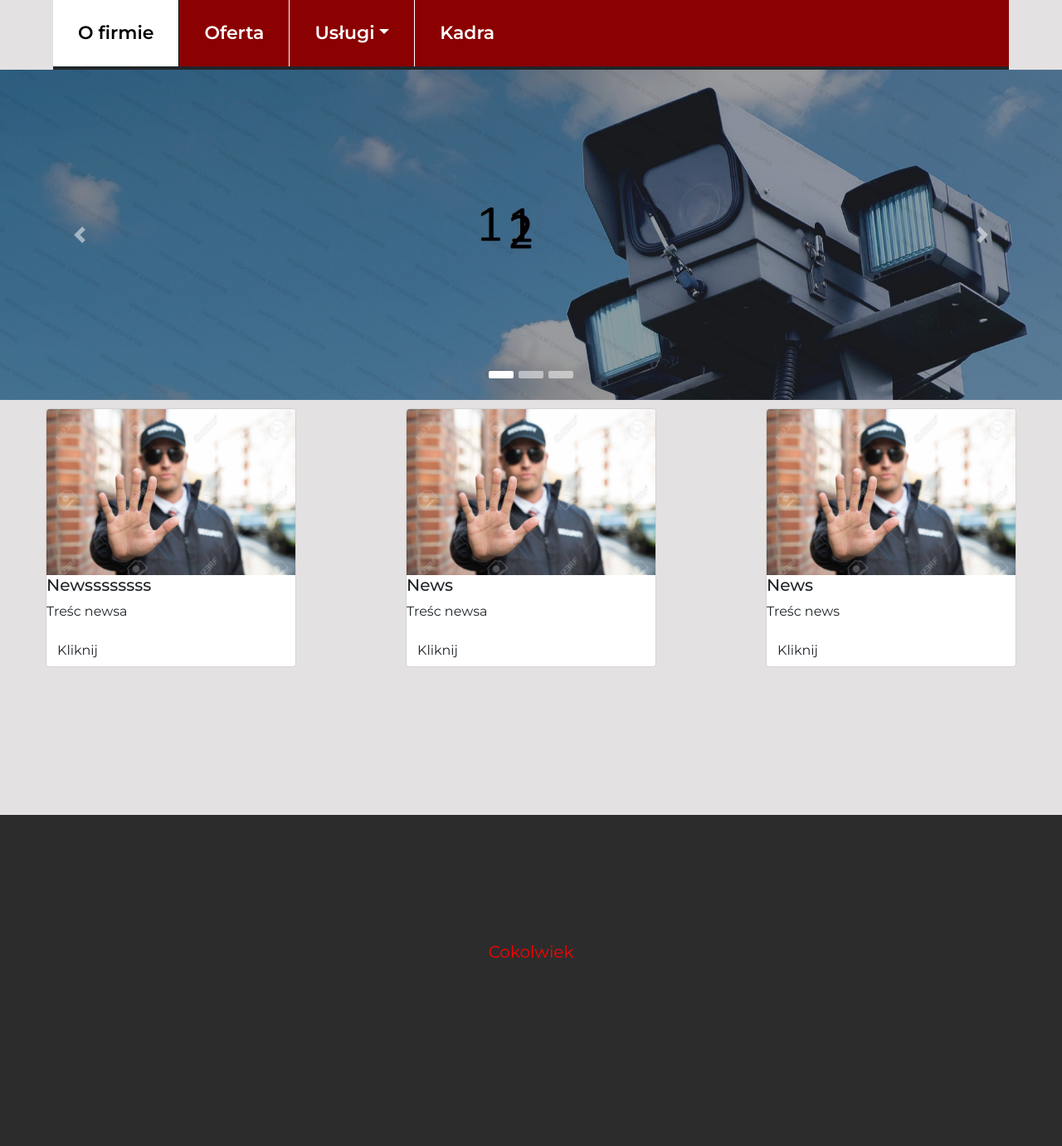
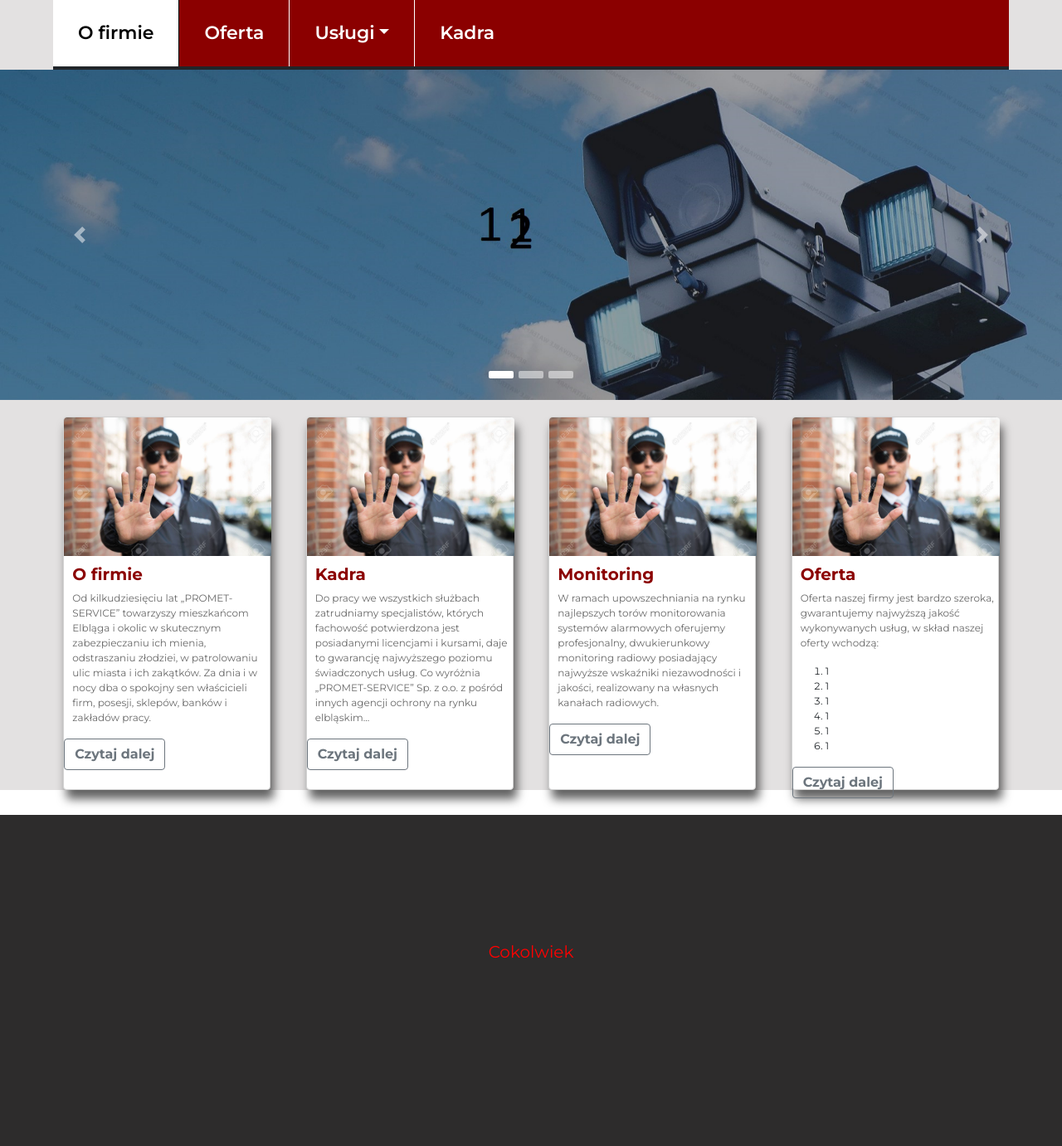
Before and after one commit to aircraftman3/promet, a PHP site: page / in a window 1280 px wide. Shown: the part 181-1562 px from the top of the page at 83% size. Run offline with PHP 8.4, Linux system fonts and the light colour scheme; some libraries are stand-ins or nearby versions.

Commit message:
-styling of section 2- card images cdn

```diff
--- a/index.html
+++ b/index.html
@@ -153,25 +153,49 @@
                 <div class="section2-image">
                     <img src="./images/guard.jpg" class="img-fluid" alt="">
                     <div>
-                        <h5>Newssssssss</h5>
-                        <p>Treśc newsa</p>
-                        <a href="" class="btn">Kliknij</a>
+                        <h5>O firmie</h5>
+                        <p>Od kilkudziesięciu lat „PROMET-SERVICE” towarzyszy mieszkańcom Elbląga i okolic w skutecznym
+                            zabezpieczaniu ich mienia, odstraszaniu złodziei, w patrolowaniu ulic miasta i ich zakątków.
+                            Za dnia i w nocy dba o spokojny sen właścicieli firm, posesji, sklepów, banków i zakładów pracy. </p>
+                        <a href="" class="btn btn-outline-secondary">Czytaj dalej</a>
                     </div>
                 </div>
                 <div class="section2-image">
                     <img src="./images/guard.jpg" class="img-fluid" alt="">
                     <div>
-                        <h5>News</h5>
-                        <p>Treśc newsa</p>
-                        <a href="" class="btn">Kliknij</a>
+                        <h5>Kadra</h5>
+                        <p> Do pracy we wszystkich służbach zatrudniamy specjalistów, których fachowość potwierdzona jest
+                            posiadanymi licencjami i kursami, daje to gwarancję najwyższego poziomu świadczonych usług.
+
+                            Co wyróżnia „PROMET-SERVICE” Sp. z o.o. z pośród innych agencji ochrony na rynku elbląskim... </p>
+                        <a href="" class="btn btn-outline-secondary">Czytaj dalej</a>
                     </div>
                 </div>
                 <div class="section2-image">
                     <img src="./images/guard.jpg" class="img-fluid" alt="">
                     <div>
-                        <h5>News</h5>
-                        <p>Treśc news</p>
-                        <a href="" class="btn">Kliknij</a>
+                        <h5>Monitoring</h5>
+                        <p>W ramach upowszechniania na rynku najlepszych torów monitorowania systemów alarmowych
+                            oferujemy profesjonalny, dwukierunkowy monitoring radiowy posiadający najwyższe wskaźniki niezawodności i jakości, realizowany na własnych kanałach radiowych.
+                        </p>
+                        <a href="" class="btn btn-outline-secondary">Czytaj dalej</a>
+                    </div>
+                </div>
+                <div class="section2-image">
+                    <img src="./images/guard.jpg" class="img-fluid" alt="">
+                    <div>
+                        <h5>Oferta</h5>
+                        <p>Oferta naszej firmy jest bardzo szeroka, gwarantujemy najwyższą jakość wykonywanych usług,
+                            w skład naszej oferty wchodzą:
+                        <ol>
+                        <li>1</li>
+                        <li>1</li>
+                        <li>1</li>
+                        <li>1</li>
+                        <li>1</li>
+                        <li>1</li>
+                    </ol></p>
+                        <a href="" class="btn btn-outline-secondary">Czytaj dalej</a>
                     </div>
                 </div>
             </div>
--- a/style.css
+++ b/style.css
@@ -119,8 +119,6 @@ ul {
     text-transform: uppercase;
 
 }
-
-
 
 
 .mid-bar-inner-logo {
@@ -397,7 +395,7 @@ ul {
 
     width: 100%;
     background-color: #e3e1e1;
-    height: 500px;
+    height: 100%
 }
 
 .section2-inner {
@@ -407,24 +405,55 @@ ul {
 }
 
 .section2-images {
-
-padding-top: 10px;
+    margin-bottom: 30px;
+    padding-top: 20px;
     display: flex;
-    justify-content: space-between;
+    justify-content: space-around;
+    flex-wrap: wrap;
 }
 
 .section2-image {
+    box-shadow: 4px 11px 12px 0px rgba(0,0,0,0.62);
+    font-size: 12px;
+    max-height: 450px;
+    max-width: 250px;
     border-radius: 4px;
     border: lightgrey solid 1px;
     background-color: white;
+    overflow-wrap: break-word;
 }
+
+.section2-image h5 {
+
+    font-weight: bold;
+    padding-left: 10px;
+    padding-top: 10px;
+    color: darkred;
+}
+
+.section2-image p {
+    color: dimgrey;
+    padding-left: 10px;
+}
+
+.section2-image a {
+
+    font-weight: bold;
+
+
+}
+.section2-image a:hover {
+    background-color: darkred;
+    color: white;
+}
+
+
 
 .section2-image img {
     border-top-left-radius: 4px;
     border-top-right-radius: 4px;
-    max-width: 300px;
+    max-width: 250px;
 }
-
 
 
 /*.section2-images {*/
@@ -507,22 +536,27 @@ padding-top: 10px;
     .top-bar-inner-left {
         margin: 0 auto;
     }
+
     .social-media-icons {
-        padding:0;
+        padding: 0;
         margin: 0 auto;
         padding-bottom: 10px;
     }
+
     #name-first-line {
         font-size: 20px;
     }
+
     #name-second-line {
         font-size: 15px;
 
     }
+
     .mid-bar-inner-phone {
         margin: 0 auto;
         padding-bottom: 10px;
     }
+
     .carousel-indicators li {
         height: 6px;
         border-radius: 2px;
@@ -531,14 +565,14 @@ padding-top: 10px;
 }
 
 
-
 /*Extra small devices (portrait phones, less than 576px)*/
 @media (min-width: 425px) and (max-width: 766px) {
-.top-bar-inner-left {
-    margin: 0 auto;
-}
+    .top-bar-inner-left {
+        margin: 0 auto;
+    }
+
     .social-media-icons {
-        padding:0;
+        padding: 0;
         margin: 0 auto;
         padding-bottom: 15px;
     }
@@ -546,20 +580,22 @@ padding-top: 10px;
     #name-first-line {
         font-size: 30px;
     }
+
     #name-second-line {
         font-size: 20px;
 
     }
+
     .mid-bar-inner-phone {
         margin: 0 auto;
         padding-bottom: 15px;
     }
+
     .carousel-indicators li {
         height: 6px;
         border-radius: 2px;
 
     }
-
 
 
 }
```
